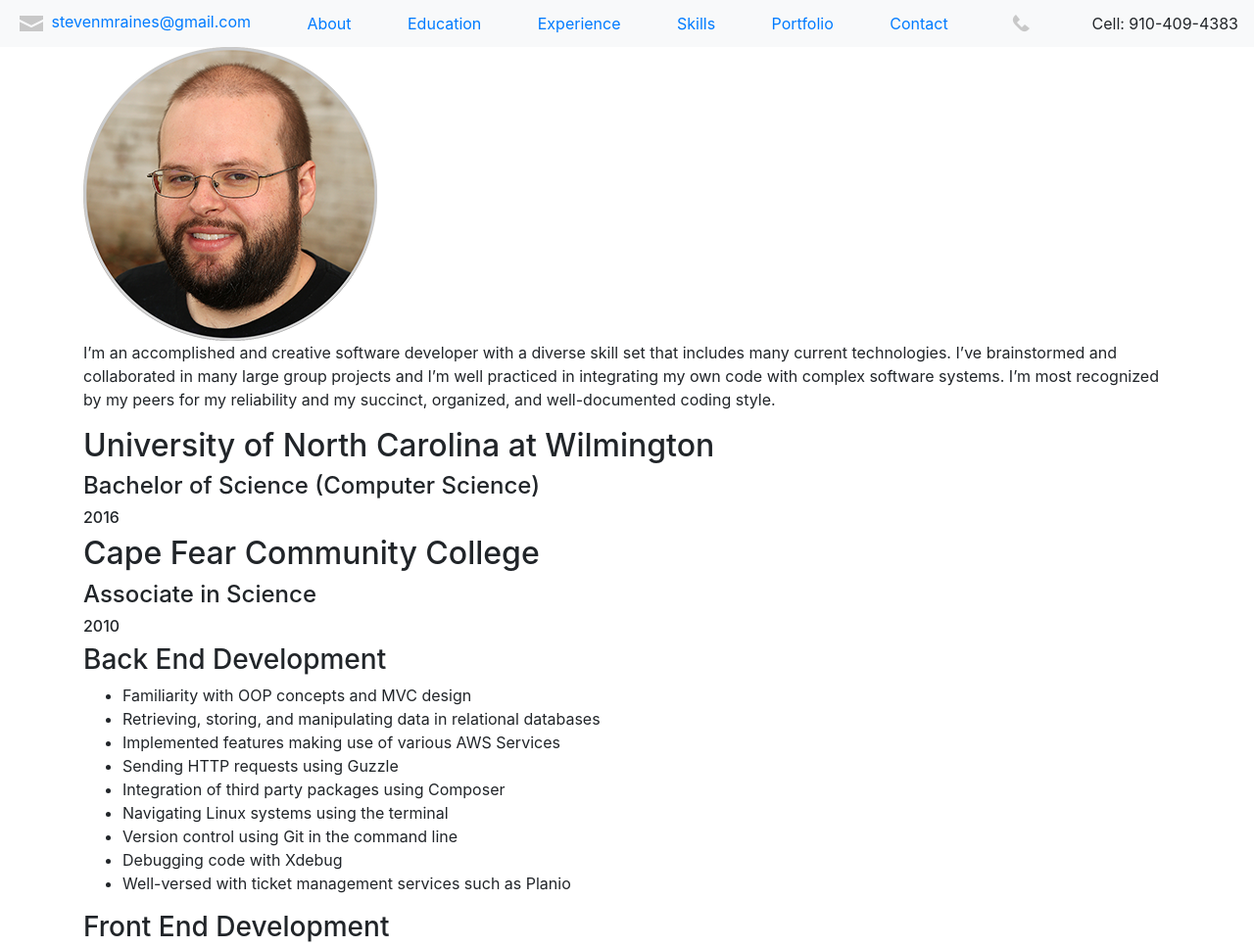
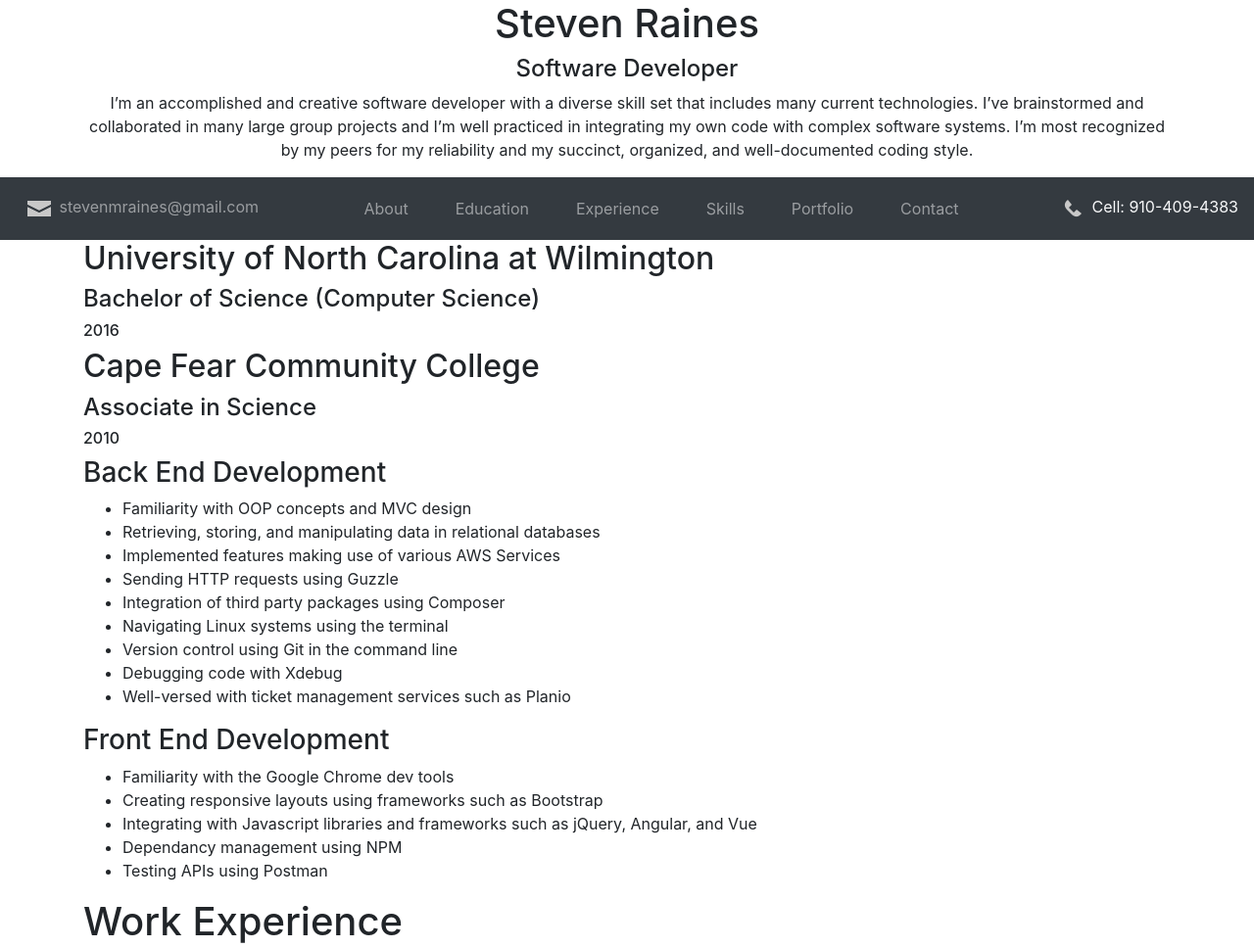
Before and after one commit to stevenmraines/stevenmraines.github.io, a plain HTML site: page index.html in a window 1280 px wide. Shown: the top 968 px of the page at 98% size. Drawn offline with nearby package versions, Linux system fonts and the light colour scheme.

Commit message:
Begin styling of navbar.

```diff
--- a/index.html
+++ b/index.html
@@ -16,27 +16,13 @@
 	</head>
 
 	<body>
-        <!-- Navbar -->
-        <nav class="navbar navbar-light bg-light" role="navigation">
-            <a href="mailto:stevenmraines@gmail.com">
-                <img src="images/email.png" />
-                stevenmraines@gmail.com
-            </a>
-            <a href="#about">About</a>
-            <a href="#education">Education</a>
-            <a href="#experience">Experience</a>
-            <a href="#skills">Skills</a>
-            <a href="#portfolio">Portfolio</a>
-            <a href="#contact">Contact</a>
-            <img src="images/phone.png" />
-            Cell: 910-409-4383
-        </nav>  <!-- End Navbar -->
-
         <div class="container">
             <!-- About -->
-            <section id="about">
-                <img src="images/profile-photo.png" class="profile-photo">
-                <p class="personal-statement">
+            <section id="about" class="text-center">
+                <!--                <img src="images/profile-photo.png" class="profile-photo">-->
+                <h1>Steven Raines</h1>
+                <h4>Software Developer</h4>
+                <p class="mx-2 mx-lg-0">
                     I’m an accomplished and creative software developer with a
                     diverse skill set that includes many current technologies. I’ve
                     brainstormed and collaborated in many large group projects and I’m well
@@ -45,7 +31,36 @@
                     and well-documented coding style.
                 </p>
             </section>  <!-- End About -->
+        </div>
 
+        <!-- Navbar -->
+        <nav class="navbar navbar-expand-lg navbar-dark bg-dark text-light sticky-top" role="navigation">
+            <button class="navbar-toggler" type="button" data-toggle="collapse" data-target="#navbar-list">
+                <span class="navbar-toggler-icon"></span>
+            </button>
+            <div id="navbar-list" class="collapse navbar-collapse d-lg-flex justify-content-between">
+                <span class="navbar-nav">
+                    <a href="mailto:stevenmraines@gmail.com" class="nav-link">
+                        <img src="images/email.png" />
+                        stevenmraines@gmail.com
+                    </a>
+                </span>
+                <ul class="navbar-nav">
+                    <li class="nav-item"><a class="nav-link mx-3" href="#about">About</a></li>
+                    <li class="nav-item"><a class="nav-link mx-3" href="#education">Education</a></li>
+                    <li class="nav-item"><a class="nav-link mx-3" href="#experience">Experience</a></li>
+                    <li class="nav-item"><a class="nav-link mx-3" href="#skills">Skills</a></li>
+                    <li class="nav-item"><a class="nav-link mx-3" href="#portfolio">Portfolio</a></li>
+                    <li class="nav-item"><a class="nav-link mx-3" href="#contact">Contact</a></li>
+                </ul>
+                <span>
+                    <img src="images/phone.png" />
+                    Cell: 910-409-4383
+                </span>
+            </div>
+        </nav>  <!-- End Navbar -->
+
+        <div class="container">
 			<!--Education-->
 			<section id="education">
                 <h2>University of North Carolina at Wilmington</h2>
```
